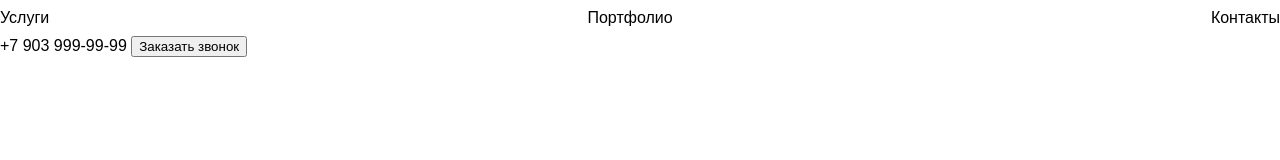
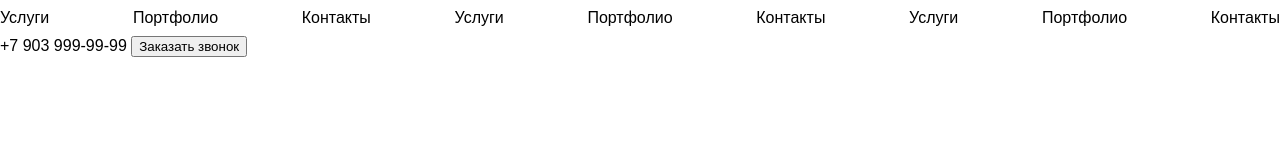
Before and after one commit to den-korotkov/new-2, a plain HTML site: page index.html in a window 1280 px wide. Drawn offline with Linux system fonts and the light colour scheme.

Commit message:
fircn initial

```diff
--- a/index.html
+++ b/index.html
@@ -15,6 +15,12 @@
             <a href="#services">Услуги</a>
             <a href="#portfolio">Портфолио</a>
             <a href="#contacts">Контакты</a>
+			<a href="#services">Услуги</a>
+            <a href="#portfolio">Портфолио</a>
+            <a href="#contacts">Контакты</a>
+			<a href="#services">Услуги</a>
+            <a href="#portfolio">Портфолио</a>
+            <a href="#contacts">Контакты</a>
         </nav>
         <div>
             <a href="tel:+79039999999">+7 903 999-99-99</a>
```
